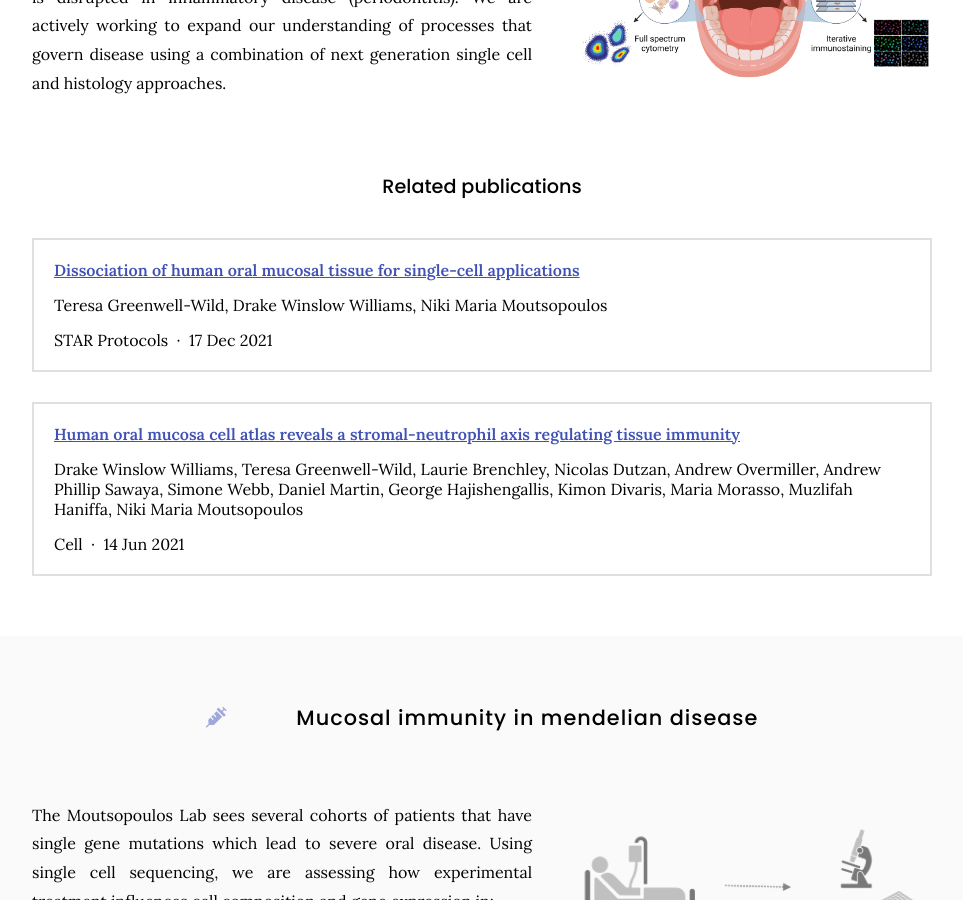
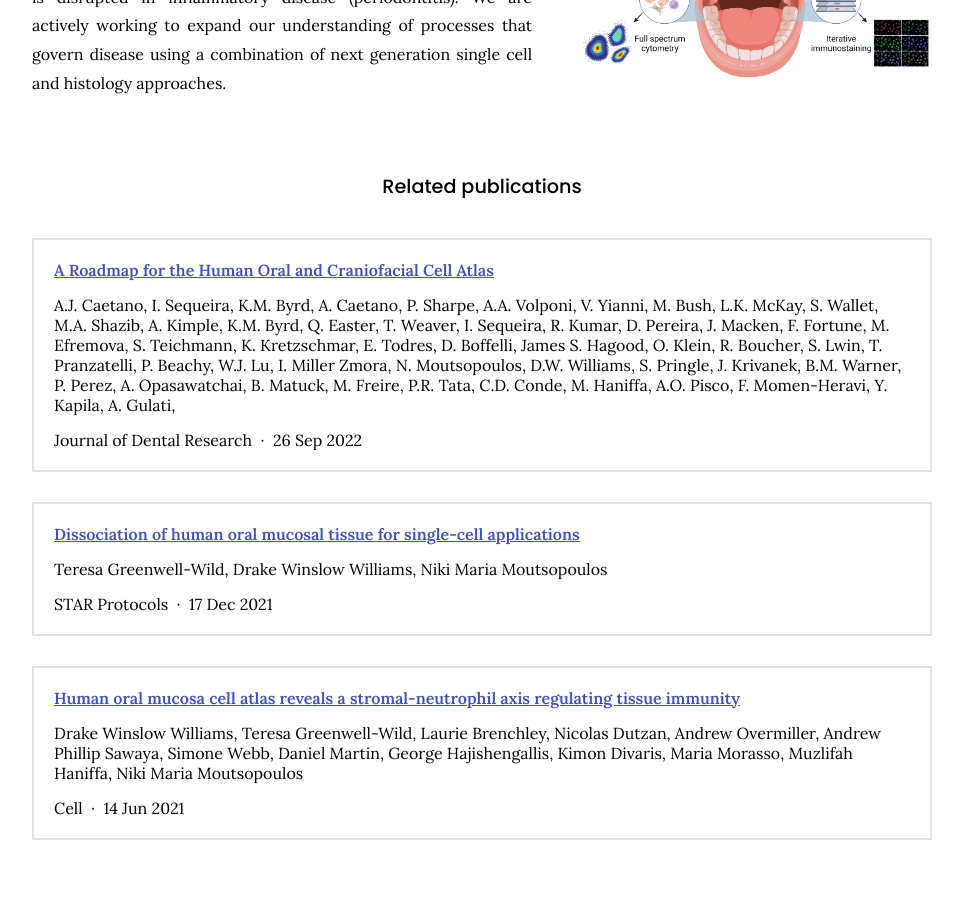
Before and after one commit to williamsdrake/williamsdrake.github.io, a Jekyll site: the page built from postdoc work/index.md, in a window 1280 px wide and 900 px high, scrolled down 1650 px. Shown: the whole window, without its empty margins (158-1121 px from the left). Built offline with Jekyll 4.4.1, drawn with Linux system fonts in a browser that asks for light colours; nearby versions of some CDN libraries.

Commit message:
Generate citations

```diff
--- a/_data/citations.yaml
+++ b/_data/citations.yaml
@@ -59,7 +59,7 @@
   image: images/jdr.svg
   tags: null
   stage: pd
-  project: inflammation
+  project: atlas
 - id: doi:10.1126/sciimmunol.abp8632
   title: Regional specification of oral mucosal immunity
   authors:
```
